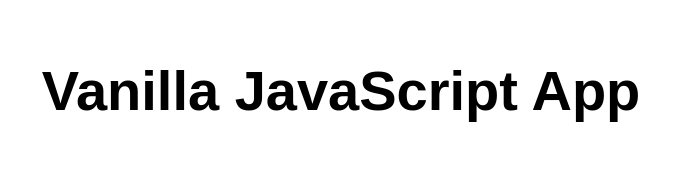
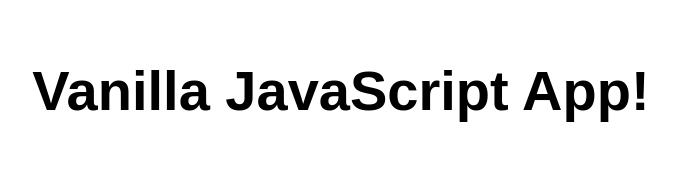
Before and after one commit to mrantala/vanilla-basic_01, a website: page src/index.html in a window 1280 px wide. Shown: the whole page, without its empty margins (299-975 px from the left). Drawn offline with Linux system fonts and the light colour scheme.

Commit message:
Tweaked index.html

```diff
--- a/src/index.html
+++ b/src/index.html
@@ -10,7 +10,7 @@
 
 <body>
   <main>
-    <h1>Vanilla JavaScript App</h1>
+    <h1>Vanilla JavaScript App!</h1>
   </main>
 </body>
 
```
